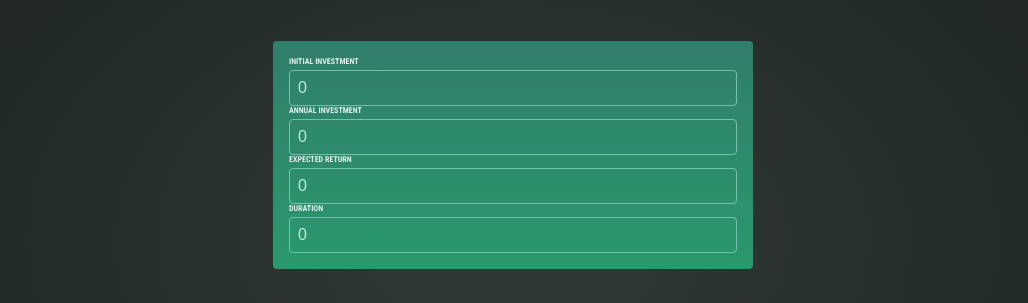
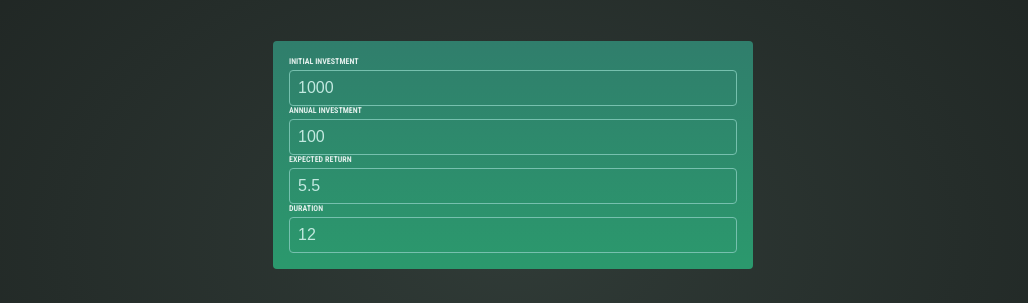
Before and after one commit to MarkAlex1234/Investment-Calculator, a React (Vite) app: page / in a window 1280 px wide. Shown: the part 185-488 px from the top of the page, without its empty margins (127-1155 px from the left). Built offline with nearby package versions, Linux system fonts and the light colour scheme.

Commit message:
add/investment-provider/context

```diff
--- a/src/App.jsx
+++ b/src/App.jsx
@@ -1,13 +1,16 @@
 import Header from './components/header';
 import UserInput from './components/user-input';
 import ResultsTable from './components/results-table';
+import { InvestmentProvider } from './components/investment-provider';
 
 function App() {
   return (
     <>
       <Header />
-      <UserInput />
-      <ResultsTable />
+      <InvestmentProvider>
+        <UserInput />
+        <ResultsTable />
+      </InvestmentProvider>
     </>
   );
 }
--- /dev/null
+++ b/src/components/investment-provider.tsx
@@ -0,0 +1,55 @@
+import React, {
+  createContext,
+  useState,
+  Dispatch,
+  SetStateAction,
+} from 'react';
+
+// Define the type for the context value
+interface InvestmentContextType {
+  initialInvestment: number;
+  setInitialInvestment: Dispatch<SetStateAction<number>>;
+  annualInvestment: number;
+  setAnnualInvestment: Dispatch<SetStateAction<number>>;
+  expectedReturn: string;
+  setExpectedReturn: Dispatch<SetStateAction<string>>;
+  duration: number;
+  setDuration: Dispatch<SetStateAction<number>>;
+}
+
+// Create the context with default values
+export const InvestmentContext = createContext<InvestmentContextType>({
+  initialInvestment: 1000,
+  setInitialInvestment: () => {},
+  annualInvestment: 100,
+  setAnnualInvestment: () => {},
+  expectedReturn: '5.5',
+  setExpectedReturn: () => {},
+  duration: 12,
+  setDuration: () => {},
+});
+
+// Create a provider component
+export const InvestmentProvider = ({ children }) => {
+  const [initialInvestment, setInitialInvestment] = useState(1000);
+  const [annualInvestment, setAnnualInvestment] = useState(100);
+  const [expectedReturn, setExpectedReturn] = useState('5.5');
+  const [duration, setDuration] = useState(12);
+
+  return (
+    <InvestmentContext.Provider
+      value={{
+        initialInvestment,
+        setInitialInvestment,
+        annualInvestment,
+        setAnnualInvestment,
+        expectedReturn,
+        setExpectedReturn,
+        duration,
+        setDuration,
+      }}
+    >
+      {children}
+    </InvestmentContext.Provider>
+  );
+};
--- a/src/components/results-table.tsx
+++ b/src/components/results-table.tsx
@@ -1,5 +1,7 @@
-import React from 'react';
+import React, { useContext } from 'react';
 import { ReactElement } from 'react';
+import { InvestmentContext } from './investment-provider';
+import { calculateInvestmentResults } from '../util/investment';
 
 const THEAD_TITLES = [
   'Year',
@@ -10,6 +12,16 @@ const THEAD_TITLES = [
 ];
 
 export default function ResultsTable(): ReactElement {
+  const { initialInvestment, annualInvestment, expectedReturn, duration } =
+    useContext(InvestmentContext);
+
+  const annualData = calculateInvestmentResults({
+    initialInvestment,
+    annualInvestment,
+    expectedReturn,
+    duration,
+  });
+
   return (
     <table id="result">
       <thead id="thead">
--- a/src/components/user-input.tsx
+++ b/src/components/user-input.tsx
@@ -1,5 +1,6 @@
-import React, { useState } from 'react';
+import React, { useContext, useState } from 'react';
 import Input from './input';
+import { InvestmentContext } from './investment-provider';
 
 const INPUT_GROUP_TITLES = [
   'INITIAL INVESTMENT',
@@ -9,10 +10,16 @@ const INPUT_GROUP_TITLES = [
 ];
 
 export default function UserInput() {
-  const [initialInvestment, setInitialInvestment] = useState(0);
-  const [annualInvestment, setAnnualInvestment] = useState(0);
-  const [expectedReturn, setExpectedReturn] = useState(0);
-  const [duration, setDuration] = useState(0);
+  const {
+    initialInvestment,
+    setInitialInvestment,
+    annualInvestment,
+    setAnnualInvestment,
+    expectedReturn,
+    setExpectedReturn,
+    duration,
+    setDuration,
+  } = useContext(InvestmentContext);
 
   return (
     <div id="user-input">
```
